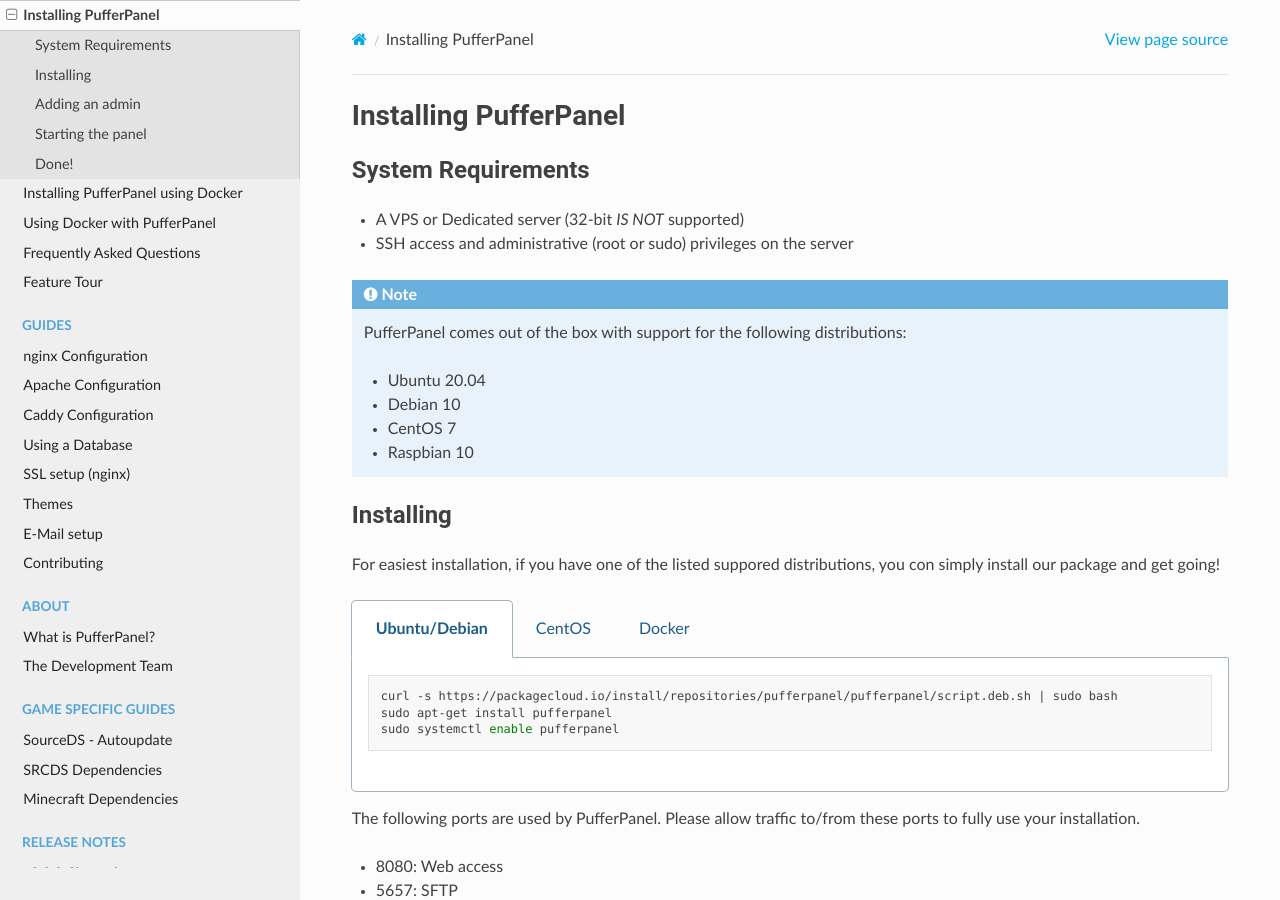
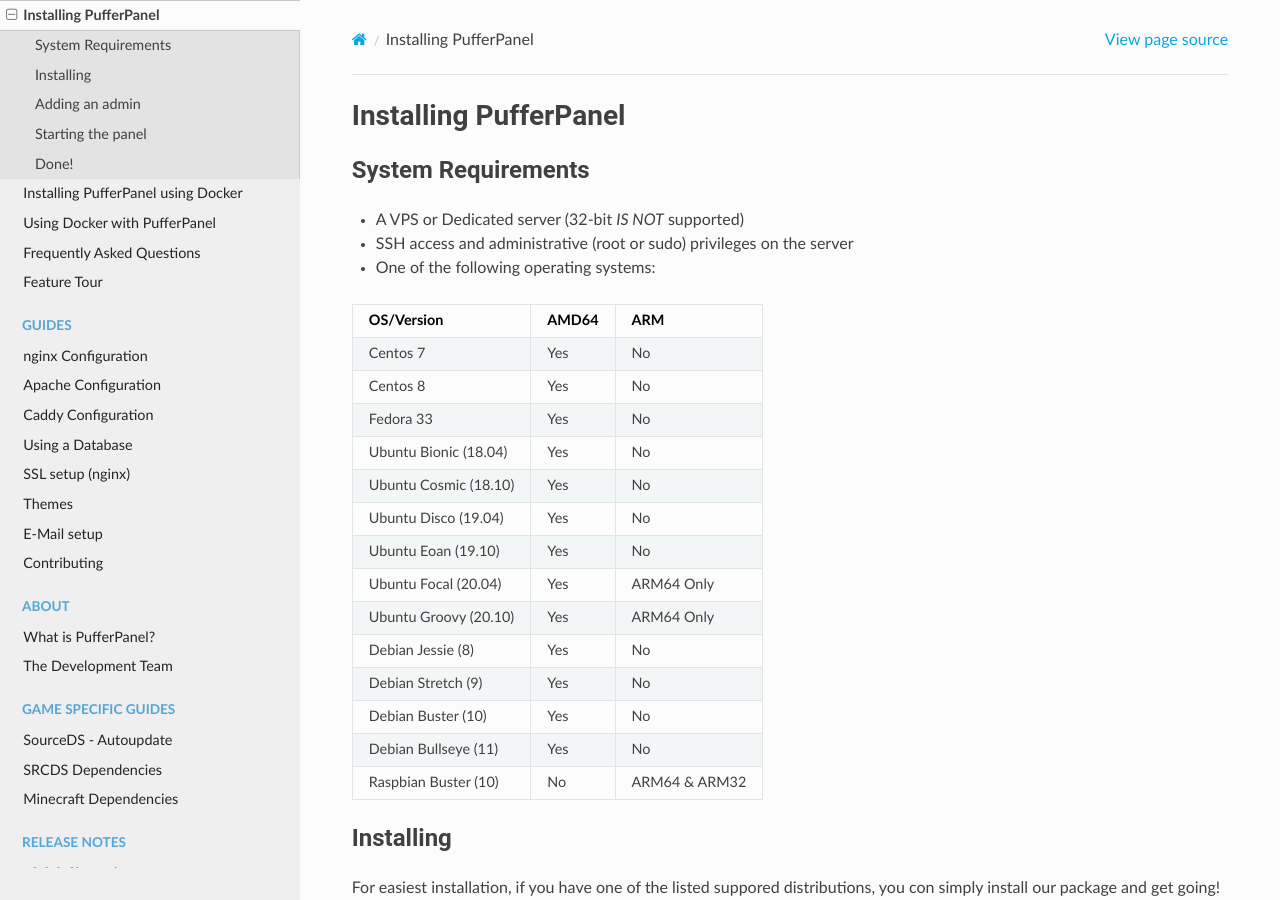
Before and after one commit to pufferpanel/documentation, a Sphinx documentation site: the page built from source/installing.rst, in a window 1280 px wide and 900 px high. Built offline with Sphinx 7.4.7 and the Read the Docs theme 2.0.0, drawn with Linux system fonts in a browser that asks for light colours.

Commit message:
Update installing.rst (#22)
* Update installing.rst

* Update installing.rst

* Update installing.rst

```diff
--- a/source/installing.rst
+++ b/source/installing.rst
@@ -7,15 +7,39 @@
 
 * A VPS or Dedicated server (32-bit *IS NOT* supported)
 * SSH access and administrative (root or sudo) privileges on the server
+* One of the following operating systems:
 
-.. note::
-
-    PufferPanel comes out of the box with support for the following distributions:
-
-    * Ubuntu 20.04
-    * Debian 10
-    * CentOS 7
-    * Raspbian 10
++-----------------------+-------+----------------+
+| OS/Version            | AMD64 | ARM            |
++=======================+=======+================+
+| Centos 7              | Yes   | No             |
++-----------------------+-------+----------------+
+| Centos 8              | Yes   | No             |
++-----------------------+-------+----------------+
+| Fedora 33             | Yes   | No             |
++-----------------------+-------+----------------+
+| Ubuntu Bionic (18.04) | Yes   | No             |
++-----------------------+-------+----------------+
+| Ubuntu Cosmic (18.10) | Yes   | No             |
++-----------------------+-------+----------------+
+| Ubuntu Disco (19.04)  | Yes   | No             |
++-----------------------+-------+----------------+
+| Ubuntu Eoan (19.10)   | Yes   | No             |
++-----------------------+-------+----------------+
+| Ubuntu Focal (20.04)  | Yes   | ARM64 Only     |
++-----------------------+-------+----------------+
+| Ubuntu Groovy (20.10) | Yes   | ARM64 Only     |
++-----------------------+-------+----------------+
+| Debian Jessie (8)     | Yes   | No             |
++-----------------------+-------+----------------+
+| Debian Stretch (9)    | Yes   | No             |
++-----------------------+-------+----------------+
+| Debian Buster (10)    | Yes   | No             |
++-----------------------+-------+----------------+
+| Debian Bullseye (11)  | Yes   | No             |
++-----------------------+-------+----------------+
+| Raspbian Buster (10)  | No    | ARM64 & ARM32  |
++-----------------------+-------+----------------+
 
 
 Installing
```
